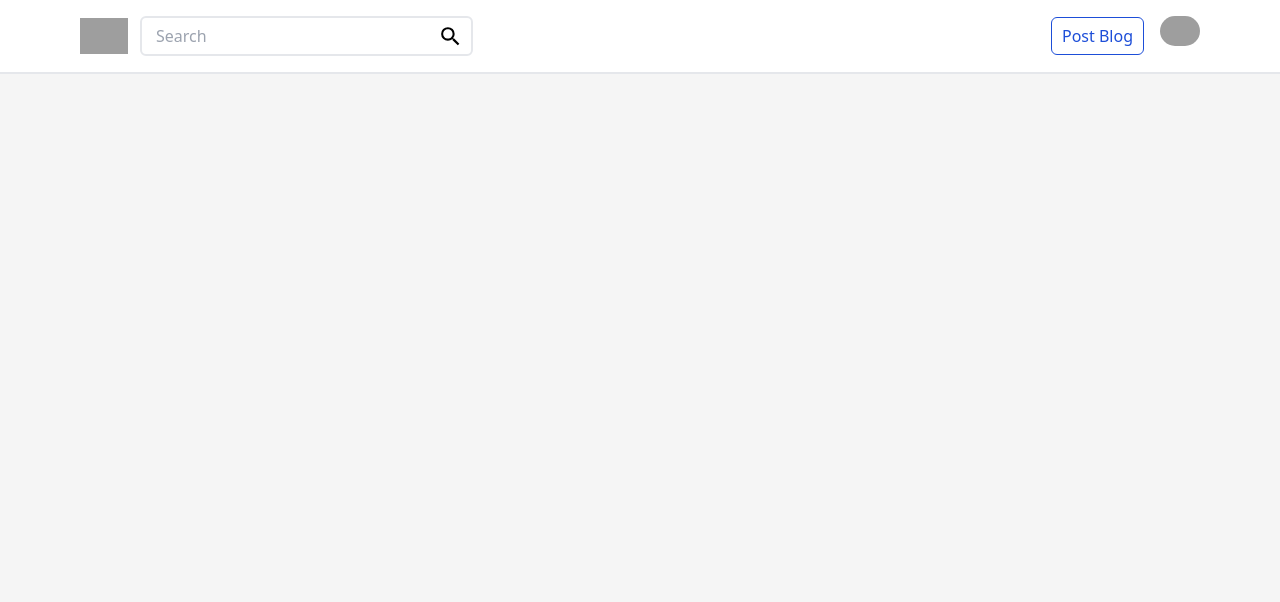
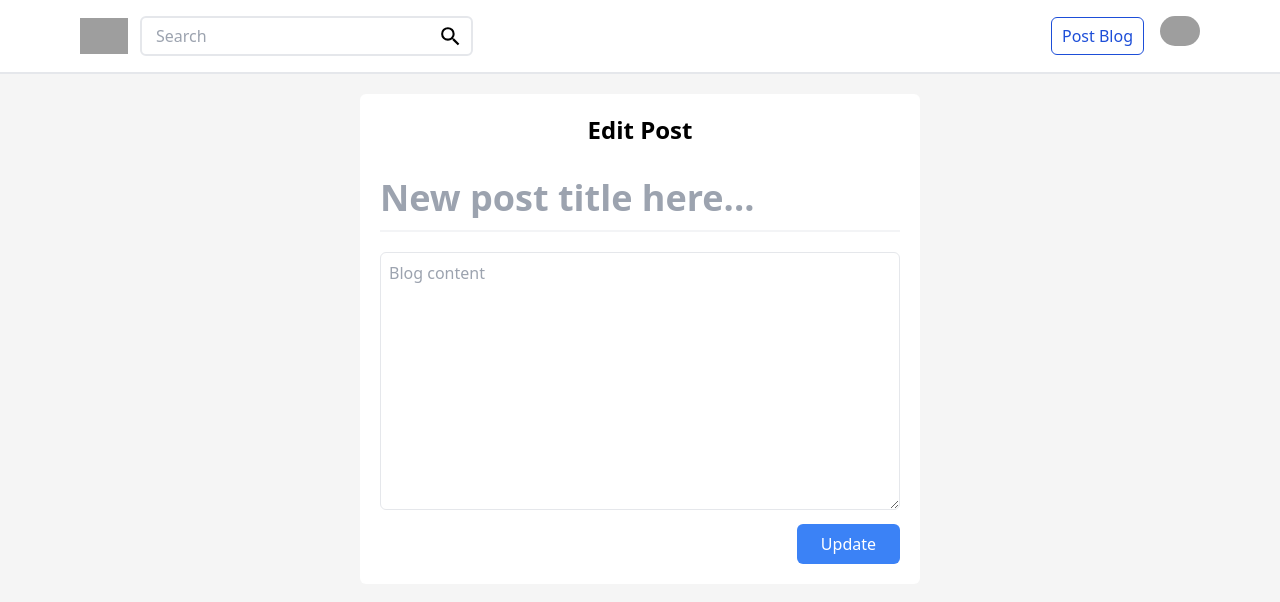
Before and after one commit to mohamedsahal/Final-Project, a React (Create React App) app: page /edit/1 in a window 1280 px wide. Before the commit this address had no page. Shown: the top 602 px of the page. Built offline with nearby package versions, Linux system fonts and the light colour scheme; no server answers; sample sign-in values are in the browser's storage; grey boxes are pictures that could not be loaded; the HTML template or start-up script is replaced by a standard one.

Commit message:
Completed Edit blog feature and moved all the api to utils/api.js

```diff
--- a/src/App.js
+++ b/src/App.js
@@ -13,6 +13,7 @@ import { ToastContainer } from "react-toastify";
 import 'react-toastify/dist/ReactToastify.css';
 import { useState, useEffect } from "react";
 import { UserContext } from "./Utils/UserContext";
+import Edit from "./Pages/Edit";
 
 
 
@@ -42,6 +43,7 @@ function App() {
 
           <Route path="/dashboard" element={ <ProtectRoute><Dashboard/> </ProtectRoute>}/>
           <Route path="/new" element={<ProtectRoute><New/></ProtectRoute>}/>
+          <Route path="/edit/:id" element={<ProtectRoute><Edit/></ProtectRoute>}/>
           <Route path="/profile" element={<ProtectRoute><Profile/></ProtectRoute>}/>
           <Route path="/change" element={<ProtectRoute><ChangePassword/></ProtectRoute>}/>
         </Routes>
--- a/src/Components/BlogAuthor.js
+++ b/src/Components/BlogAuthor.js
@@ -2,7 +2,7 @@ import { useEffect } from "react"
 
 function BlogAuthor(props){
     useEffect(()=>{
-        console.log(props)
+
 
     },[])
     return(
--- a/src/Components/BlogComments.js
+++ b/src/Components/BlogComments.js
@@ -12,7 +12,7 @@ function BlogComments(){
     const { user } = useContext(UserContext);
     const [comment, setComment] = useState("");
     const [Comments , setComments] = useState([])
-    const token = localStorage.getItem("token");
+
   //fetching the comments from database using useEffect
   useEffect(()=>{
     getComments(id).then((res)=>{
@@ -39,7 +39,7 @@ function BlogComments(){
             <div className="py-5">
                 <div className="flex space-x-2">
                 <div className="h-12 w-12">
-                     <img className="rounded-full" src="https://images.unsplash.com/photo-1633332755192-727a05c4013d?ixlib=rb-4.0.3&ixid=MnwxMjA3fDB8MHxzZWFyY2h8Mnx8dXNlcnxlbnwwfHwwfHw%3D&w=1000&q=80"/>
+                     <img className="rounded-full" src="https://images.unsplash.com/photo-1633332755192-727a05c4013d?ixlib=rb-4.0.3&ixid=MnwxMjA3fDB8MHxzZWFyY2h8Mnx8dXNlcnxlbnwwfHwwfHw%3D&w=1000&q=80" alt=""/>
                 </div>
                     <textarea className="border w-full rounded-md p-2" placeholder="Add to the discussion" onChange={(e) => setComment(e.target.value)}></textarea>
                 </div>
--- a/src/Components/BlogList.js
+++ b/src/Components/BlogList.js
@@ -2,9 +2,14 @@ import {CiEdit} from "react-icons/ci"
 import {MdOutlineDelete} from "react-icons/md"
 import { useState,useEffect } from "react"
 import { getUsersblogs } from "../Utils/Api"
+import { useNavigate } from "react-router-dom";
 
 
 function BlogList(){
+    const navigate = useNavigate();
+    function handleOnEdit(id){
+        navigate(`/edit/${id}`);
+    }
     const [blogs,setBlogs] = useState([])
 
     useEffect(()=>{
@@ -28,17 +33,26 @@ function BlogList(){
             </tr>
         </thead>
         <tbody>
-            {blogs.map((blog)=>
-            <tr className="border-y h-10">
-            <td>{blog.title}</td>
-            <td><CiEdit className="text-blue-800"/></td>
-            <td><MdOutlineDelete className="text-red-500"/></td>
-            </tr>
-            )}
+        {blogs.map((blog) => {
+  return (
+    <tr className="border-y h-10">
+      <td>{blog.title}</td>
+      <td>
+        <CiEdit
+          className="text-blue-800 cursor-pointer"
+          onClick={() => handleOnEdit(blog._id)}
+        />
+      </td>
+      <td>
+        <MdOutlineDelete className="text-red-500 cursor-pointer" />
+      </td>
+    </tr>
+  );
+})}
         </tbody>
         </table>
     </div>
     )
 }
 
-export default BlogList
+export default BlogList;
--- /dev/null
+++ b/src/Pages/Edit.js
@@ -0,0 +1,75 @@
+import { useState, useEffect } from "react";
+import { useParams, useNavigate } from "react-router-dom";
+import { toast } from "react-toastify";
+import { getOneblog } from "../Utils/Api";
+import { updateBlog } from "../Utils/Api";
+
+
+function Edit() {
+  const { id } = useParams();
+  const navigate = useNavigate();
+
+  const [blog, setBlog] = useState({ title: "", content: "" });
+
+  useEffect(() => {
+    getOneblog(id)
+      .then((res) => {
+        setBlog({ title: res.data.blog.title, content: res.data.blog.content });
+      })
+      .catch((e) => {
+        toast.error(e.response.data.message);
+      });
+  }, [id]);
+
+  function handleOnChange(e) {
+    setBlog({ ...blog, [e.target.name]: e.target.value });
+  }
+
+  function handleOnSubmit(e) {
+    e.preventDefault();
+
+    updateBlog(id,blog)
+      .then((res) => {
+        toast.success(res.data.message);
+        navigate("/");
+      })
+      .catch((e) => {
+        toast.error(e.response.data.message);
+      });
+  }
+
+  return (
+    <div className="m-auto w-1/2 mt-5 p-5 bg-white rounded-md">
+      <h2 className="mb-8 text-center font-bold text-2xl">Edit Post</h2>
+      <form onSubmit={handleOnSubmit}>
+        <div className="my-2">
+          <input
+            className="text-4xl font-bold w-full"
+            type="text"
+            placeholder="New post title here..."
+            name="title"
+            value={blog.title}
+            onChange={handleOnChange}
+          />
+        </div>
+        <div className="border border-gray-100 my-3"></div>
+
+        <textarea
+          className="border w-full rounded-md p-2 my-2"
+          rows="10"
+          placeholder="Blog content"
+          name="content"
+          value={blog.content}
+          onChange={handleOnChange}
+        ></textarea>
+        <div className="flex justify-end">
+          <button className="px-6 py-2 bg-blue-500 text-white rounded-md">
+            Update
+          </button>
+        </div>
+      </form>
+    </div>
+  );
+}
+
+export default Edit;
--- a/src/Pages/Login.js
+++ b/src/Pages/Login.js
@@ -1,5 +1,4 @@
 import { useState } from "react"
-import axios from "axios"
 import { toast } from "react-toastify"
 import { UserContext } from "../Utils/UserContext";
 import { useContext } from "react";
--- a/src/Pages/New.js
+++ b/src/Pages/New.js
@@ -8,7 +8,6 @@ function New() {
   const navigate = useNavigate();
   // a function will handle the new posts
   function handleOnSubmit() {
-    const token = localStorage.getItem("token");
     newPost(inputs)
       .then(() => {
         toast.success("Blog posted");
--- a/src/Utils/Api.js
+++ b/src/Utils/Api.js
@@ -52,3 +52,9 @@ export const postComment =(comment,id)=>{
    }
  )
 }
+
+
+
+export const updateBlog = (id, blog) => {
+   return axios.put(`${URL}/blog/${id}`, blog)
+ }
```
